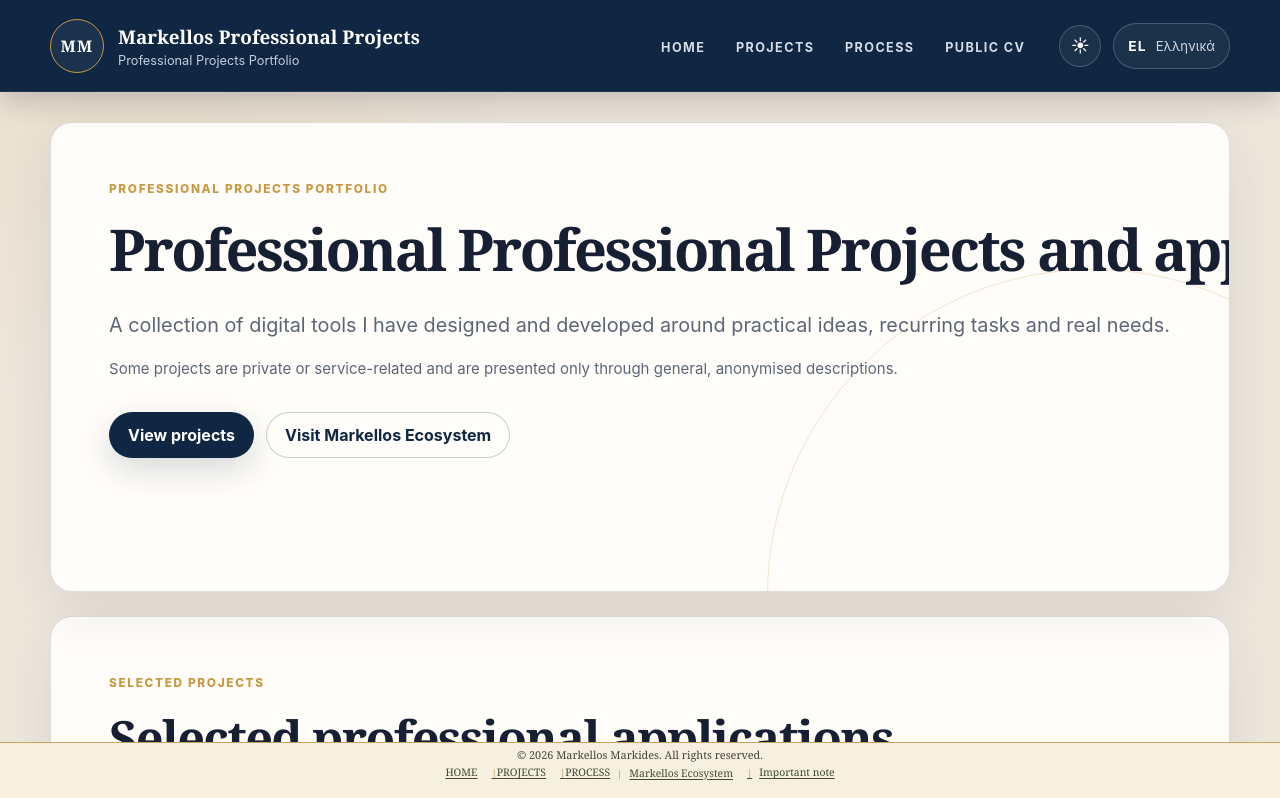
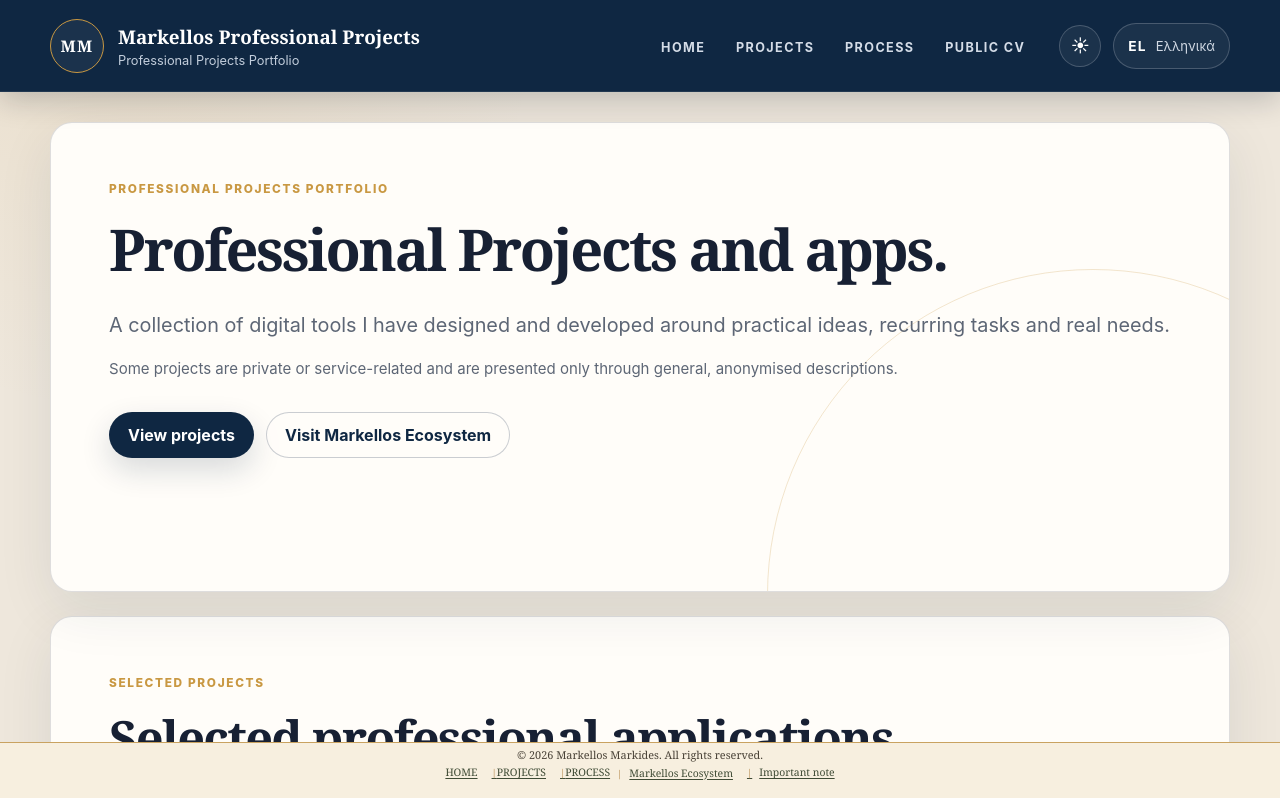
Before and after one commit to mmark76/markellos-professional-apps, a React (Vite) app: page / in a window 1280 px wide. Shown: the top 798 px of the page. Built offline with nearby package versions, Linux system fonts and the light colour scheme.

Commit message:
Fix hero title styling and redeploy site

```diff
--- a/src/notice-modal.css
+++ b/src/notice-modal.css
@@ -111,19 +111,11 @@
   border-color: rgba(255, 255, 255, 0.22);
 }
 
-/* Keep the main portfolio title on one line and add its professional context. */
+/* Keep the hero title on one line without adding duplicate text. */
 .hero-card h1 {
   max-width: none;
   font-size: clamp(2.2rem, 4.6vw, 4.5rem);
   white-space: nowrap;
-}
-
-html[lang="en"] .hero-card h1::before {
-  content: "Professional ";
-}
-
-html[lang="el"] .hero-card h1::before {
-  content: "Επαγγελματικά ";
 }
 
 @media (max-width: 700px) {
```
